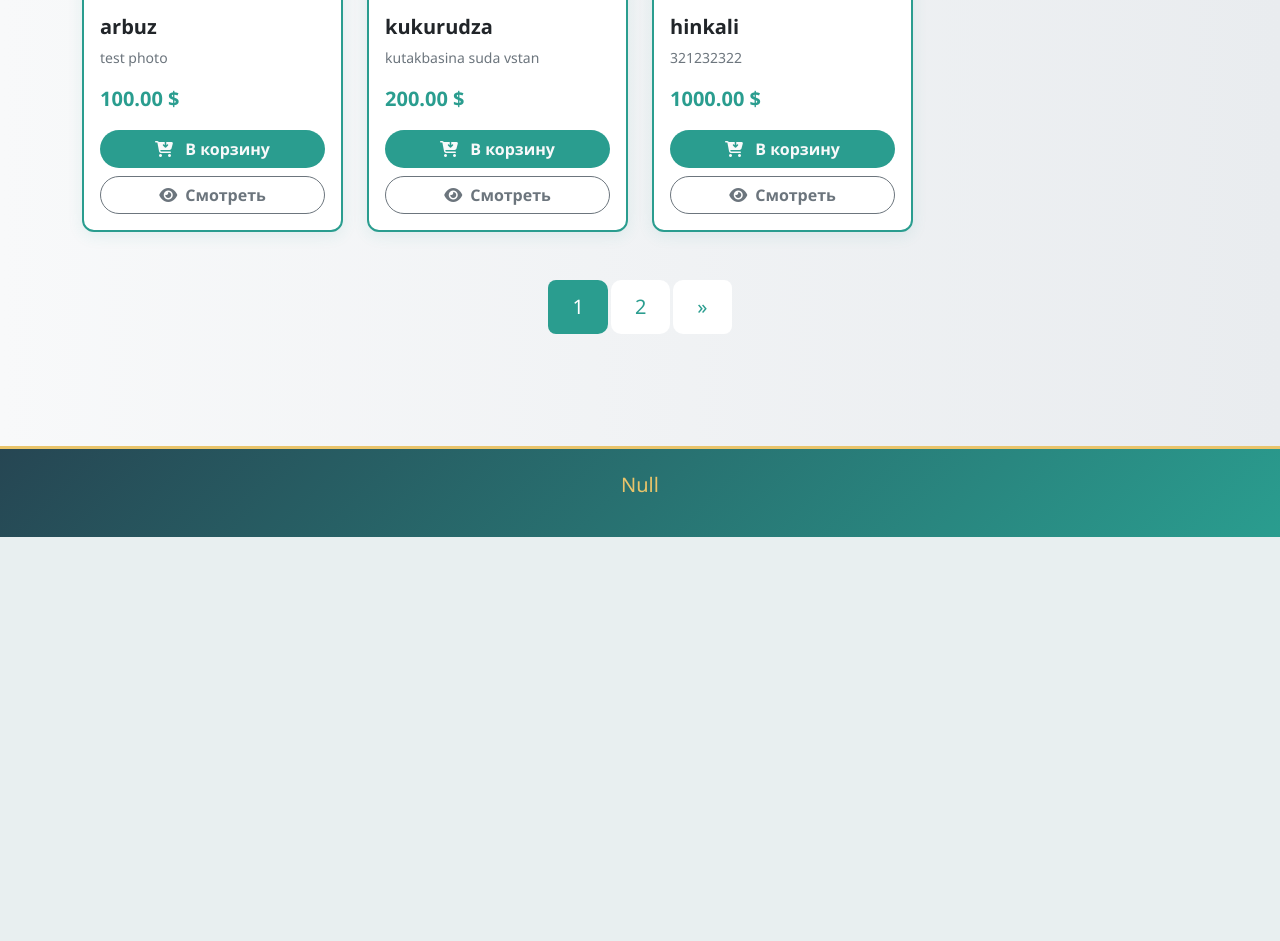
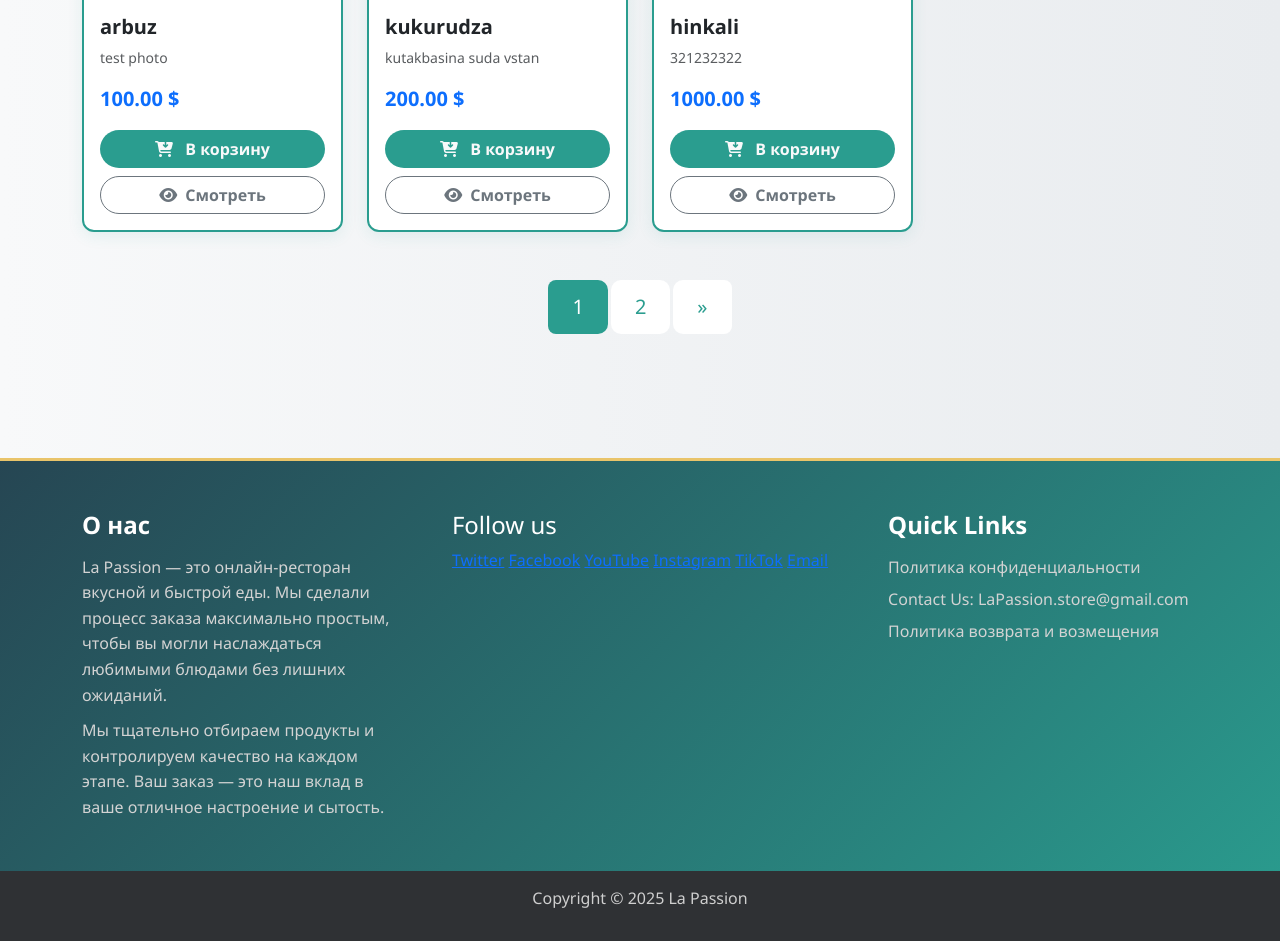
Before and after one commit to good438228/system_restoran, a Django app: page / in a window 1280 px wide. Shown: the part 664-1605 px from the top of the page. Before the commit the page ends 1201 px from the top, so only its background shows below. Run offline with Django 5.2, Linux system fonts and the light colour scheme; data comes from the database, SQL or seed files in the repository; both versions use the stored data as it was after the commit.

Commit message:
Last commit66666

```diff
--- a/global_system/templates/global_system/base.html
+++ b/global_system/templates/global_system/base.html
@@ -109,6 +109,14 @@
             color: #e9c46a;
         }
 
+        footer a:hover {
+            color: #f4a261 !important;
+        }
+
+        .text-light-50 {
+            color: rgba(233,196,106,0.6);
+        }
+
         .search-container {
             flex-grow: 1;
             max-width: 400px;
@@ -133,14 +141,6 @@
             border-color: #f4a261;
         }
 
-        .text-primary {
-            color: #2a9d8f !important;
-        }
-
-        .text-muted {
-            color: #6c757d !important;
-        }
-
         .accent-text {
             color: #e9c46a;
         }
@@ -152,6 +152,64 @@
         .teal-bg {
             background-color: #2a9d8f;
         }
+
+        .custom-footer {
+    background-color: #3a3d41;
+    color: #ffffff;
+    padding: 50px 0 0;
+    margin-top: 60px;
+}
+
+.footer-container {
+    display: flex;
+    justify-content: space-between;
+    gap: 60px;
+}
+
+.footer-column {
+    flex: 1;
+    min-width: 250px;
+}
+
+.footer-column h4 {
+    margin-bottom: 15px;
+    font-weight: 600;
+}
+
+.footer-column p {
+    color: #d3d3d3;
+    line-height: 1.6;
+    margin-bottom: 10px;
+}
+
+.footer-links {
+    list-style: none;
+    padding: 0;
+    margin: 0;
+}
+
+.footer-links li {
+    margin-bottom: 8px;
+}
+
+.footer-links a {
+    color: #d3d3d3;
+    text-decoration: none;
+}
+
+.footer-links a:hover {
+    color: #ffffff;
+}
+
+.footer-bottom {
+    background-color: #2f3134;
+    text-align: center;
+    padding: 15px 0;
+    margin-top: 40px;
+    color: #cfcfcf;
+}
+
+
     </style>
 </head>
 <body>
@@ -211,11 +269,44 @@
         </div>
     </main>
 
-    <footer class="py-4 mt-5 text-center">
-        <div class="container">
-            <h5 class="accent-text mb-3">Null</h5>
+<footer class="custom-footer">
+    <div class="footer-container container">
+
+    <div class="footer-column">
+        <h4>О нас</h4>
+        <p>La Passion — это онлайн-ресторан вкусной и быстрой еды. Мы сделали процесс заказа максимально простым, чтобы вы могли наслаждаться любимыми блюдами без лишних ожиданий.</p>
+        <p>Мы тщательно отбираем продукты и контролируем качество на каждом этапе. Ваш заказ — это наш вклад в ваше отличное настроение и сытость.</p>
+    </div>
+
+            <div class="column">
+                <h4>Follow us</h4>
+                <div class="social-icons">
+                    <a href="https://twitter.com" target="_blank">Twitter</a>
+                    <a href="https://facebook.com" target="_blank">Facebook</a>
+                    <a href="https://youtube.com" target="_blank">YouTube</a>
+                    <a href="https://instagram.com" target="_blank">Instagram</a>
+                    <a href="https://tiktok.com" target="_blank">TikTok</a>
+                    <a href="mailto:info@glitchproductions.com" target="_blank">Email</a>
+                </div>
+            </div>
+
+        <div class="footer-column">
+            <h4>Quick Links</h4>
+            <ul class="footer-links">
+                <li><a href="politicalpath">Политика конфиденциальности</a></li>
+                <li><a href="mailto:LaPassion.store@gmail.com">Contact Us: LaPassion.store@gmail.com</a></li>
+                <li><a href="feereturn">Политика возврата и возмещения</a></li>
+            </ul>
         </div>
-    </footer>
+
+    </div>
+
+    <div class="footer-bottom">
+        <p>Copyright © 2025 La Passion </p>
+    </div>
+</footer>
+
+
 
     <script src="https://cdn.jsdelivr.net/npm/bootstrap@5.3.0/dist/js/bootstrap.bundle.min.js"></script>
 </body>
--- a/global_system/urls.py
+++ b/global_system/urls.py
@@ -19,6 +19,8 @@ urlpatterns = [
     path('reviews/', views.review_list, name='review_list'),
     path('leave-review/', views.leave_review, name='leave_review'),
     path('cart/buy/', views.buy, name='buy'),
+    path('politicalpath/', views.political, name='political'),
+    path('feereturn/', views.returned_fee, name='fee'),
     ]
 
 if settings.DEBUG:
--- a/global_system/views.py
+++ b/global_system/views.py
@@ -170,3 +170,9 @@ def buy(request):
     }
 
     return render(request, 'global_system/delivery.html', context)
+
+def political(request):
+    return render(request, 'global_system/political.confident.html')
+
+def returned_fee(request):
+    return render(request, 'global_system/return.politican.fee.html')
```
Also changed, not shown: global_system/templates/global_system/political.confident.html (added, +58 -0 lines), global_system/templates/global_system/return.politican.fee.html (added, +48 -0 lines), db.sqlite3.
